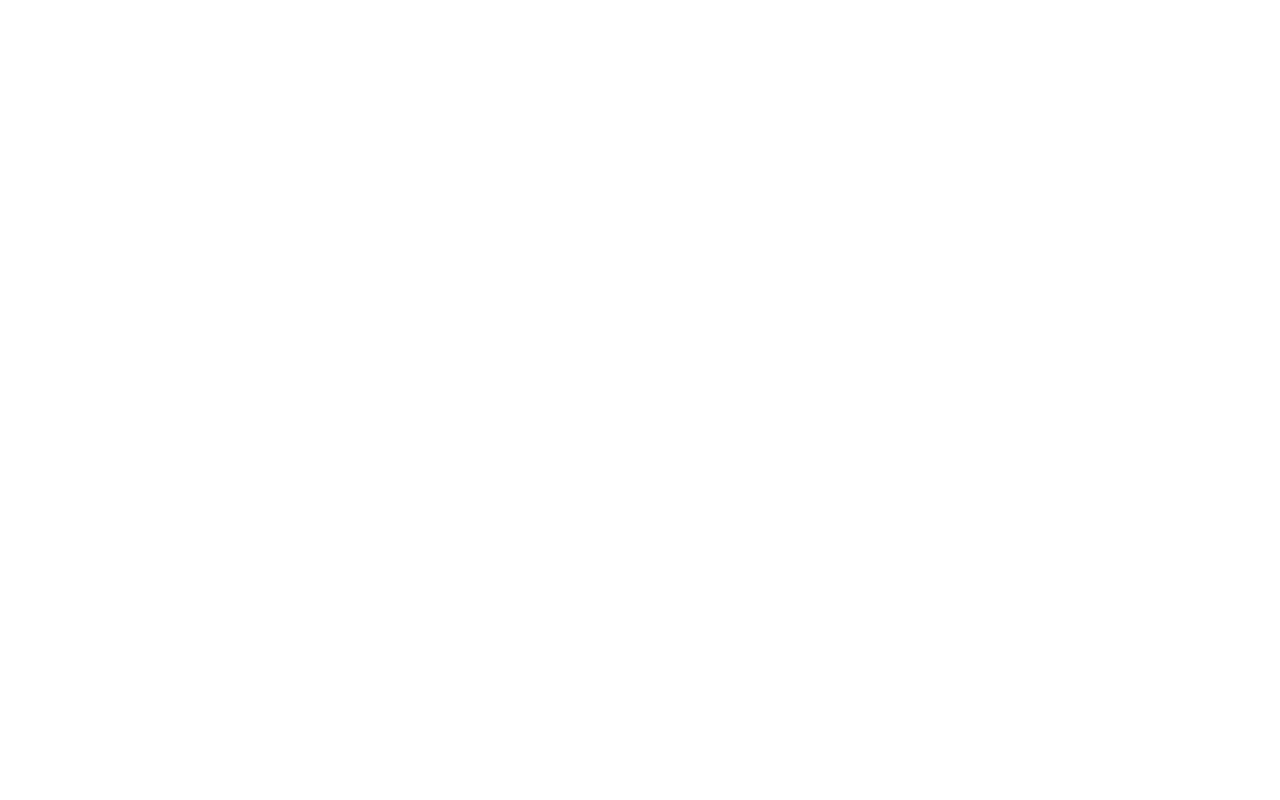
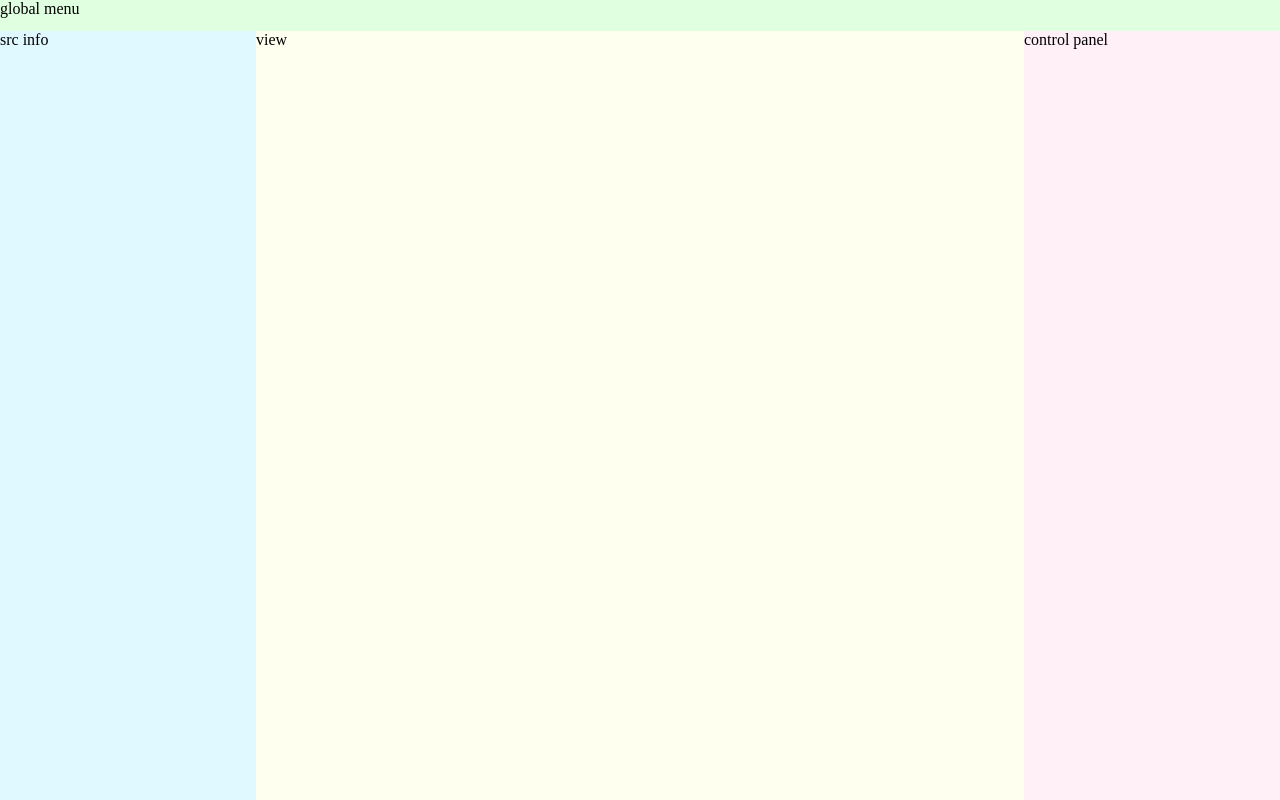
Before and after one commit to yoya/Image, a plain HTML site: page www/index.html in a window 1280 px wide. Drawn offline with Linux system fonts and the light colour scheme.

Commit message:
javascript image processing page. (empty)

```diff
--- a/www/index.html
+++ b/www/index.html
@@ -1,9 +1,36 @@
 <html>
   <head>
-    <title> Image Processing Algorithm with JavaScript Code </title>
+    <title> Image Processing by JavaScript </title>
+    <style>
+      body { margin: 0; background-color: #000000 }
+      #app {display: flex; flex-flow: column; width: 100%; height: 100%; }
+      #menu  { background-color: #e0ffe0; width:100%; height:32px; }
+      #body  { display: flex; flex-flow: row; height: 100%; }
+      #left    { background-color: #e0f8ff; min-width:256px; width:256px;}
+      #middle  { background-color: #fffff0; min-width:256px; width:100%; }
+      #right   { background-color: #fff0f8; min-width:256px; width:256px;}
+    </style>
   </head>
   <body>
-    <script src="../js/lib/binding.js"> </script>
-    <script src="index.js"> </script>
+    <div id="app">
+      <div id="menu">
+        global menu
+      </div>
+      <div id="body">
+        <div id="left">
+          src info
+        </div>
+        <div id="middle">
+          view
+        </div>
+        <div id="right">
+          control panel
+        </div>
+      </div>
+    </div>
+    <div id="script">
+      <script src="../js/lib/binding.js"> </script>
+      <script src="index.js"> </script>
+    </div>
   </body>
 </html>
```
Also changed, not shown: www/favicon.ico (added).
